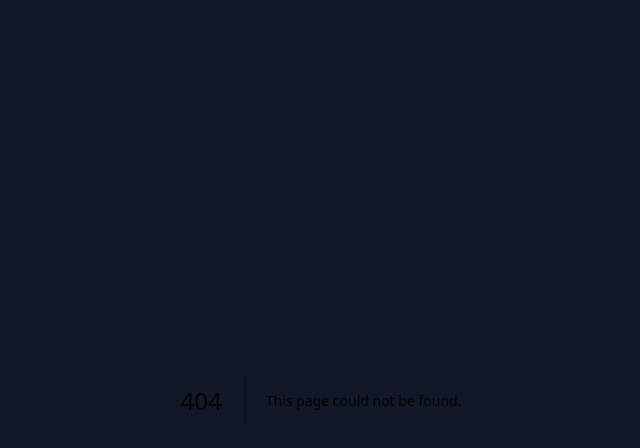
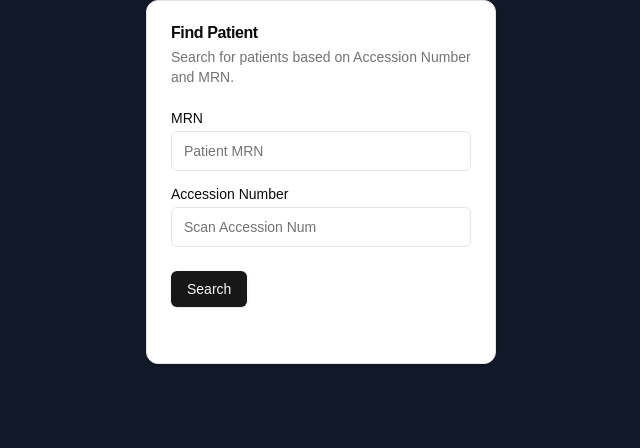
Before and after one commit to JustinRoderick/dicom_transmitter, a Next.js app in the folder frontend/: page /find-patient in a window 1280 px wide. Before the commit this address had no page. Shown: the top 448 px of the page, without its empty margins (319-959 px from the left). Built offline with nearby package versions, Linux system fonts and the light colour scheme.

Commit message:
Add frontend inputs

```diff
--- /dev/null
+++ b/frontend/src/app/find-patient/find-patient-action.tsx
@@ -0,0 +1,43 @@
+import { PatientRequestSchema, PatientResponseSchema } from "@/validators";
+
+export async function FindPatientAction(
+  e: React.FormEvent,
+  patientId: string,
+  studyId: string,
+  setResponse: React.Dispatch<React.SetStateAction<string>>
+) {
+  e.preventDefault();
+
+  const payload = { patient_id: patientId, study_id: studyId };
+
+  const parsedPayload = PatientRequestSchema.safeParse(payload);
+  if (!parsedPayload.success) {
+    setResponse("Invalid payload");
+    return;
+  }
+
+  try {
+    // Need to find correct route URL
+    const response = await fetch("https://localhost:8000/", {
+      method: "POST",
+      headers: {
+        "Content-Type": "application/json",
+      },
+      body: JSON.stringify(payload),
+    });
+
+    const data = await response.json();
+
+    const parsedResponse = PatientResponseSchema.safeParse(data);
+    if (!parsedResponse.success) {
+      setResponse("Invalid response");
+      return;
+    }
+
+    setResponse(parsedResponse.data.message);
+  } catch (error) {
+    console.error(error);
+    setResponse("Error fetching data");
+    return;
+  }
+}
--- /dev/null
+++ b/frontend/src/app/find-patient/find-patient.tsx
@@ -0,0 +1,74 @@
+import { useState } from "react";
+
+import { Button } from "@/components/ui/button";
+import {
+  Card,
+  CardContent,
+  CardDescription,
+  CardFooter,
+  CardHeader,
+  CardTitle,
+} from "@/components/ui/card";
+import { Input } from "@/components/ui/input";
+import { Label } from "@/components/ui/label";
+
+import { FindPatientAction } from "./find-patient-action";
+
+export function FindPatient() {
+  const [patientId, setPatientId] = useState<string>("");
+  const [studyId, setStudyId] = useState<string>("");
+  const [response, setResponse] = useState<string>("");
+
+  return (
+    <div className="flex flex-1 items-center justify-center">
+      <Card className="w-[350px]">
+        <CardHeader>
+          <CardTitle>Find Patient</CardTitle>
+          <CardDescription>
+            Search for patients based on Accession Number and MRN.
+          </CardDescription>
+        </CardHeader>
+        <CardContent>
+          <form
+            onSubmit={(e) =>
+              FindPatientAction(e, patientId, studyId, setResponse)
+            }
+          >
+            <div className="grid w-full items-center gap-4">
+              <div className="flex flex-col space-y-1.5">
+                <Label>MRN</Label>
+                <Input
+                  id="mrn"
+                  placeholder="Patient MRN"
+                  value={patientId}
+                  onChange={(e) => setPatientId(e.target.value)}
+                />
+              </div>
+              <div className="flex flex-col space-y-1.5">
+                <Label>Accession Number</Label>
+                <Input
+                  id="accession"
+                  placeholder="Scan Accession Num"
+                  value={studyId}
+                  onChange={(e) => setStudyId(e.target.value)}
+                />
+              </div>
+            </div>
+          </form>
+        </CardContent>
+        <CardFooter className="flex justify-between">
+          <Button
+            onClick={(e) =>
+              FindPatientAction(e, patientId, studyId, setResponse)
+            }
+          >
+            Search
+          </Button>
+        </CardFooter>
+        <div className="p-4">
+          <p>{response}</p>
+        </div>
+      </Card>
+    </div>
+  );
+}
--- /dev/null
+++ b/frontend/src/app/find-patient/page.tsx
@@ -0,0 +1,5 @@
+import { FindPatient } from "./find-patient";
+
+export default async function Page() {
+  return <FindPatient />;
+}
```
